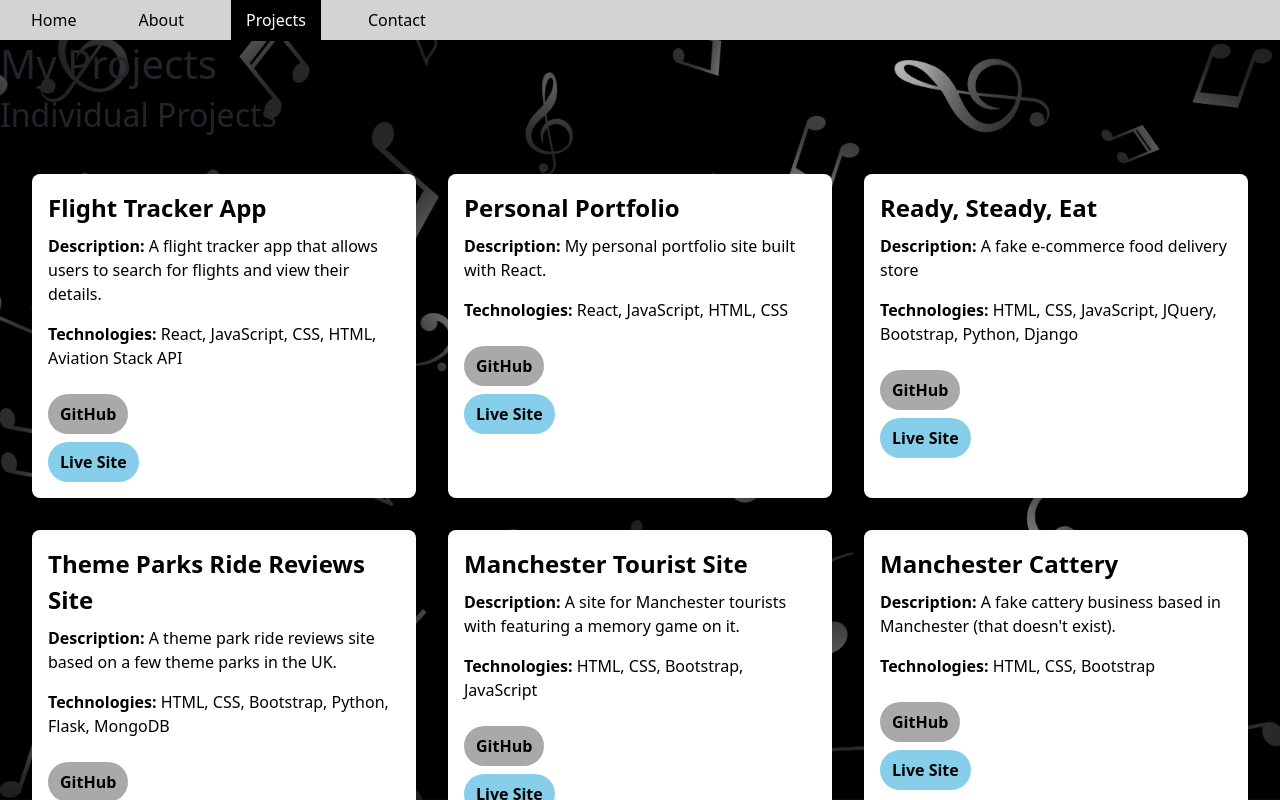
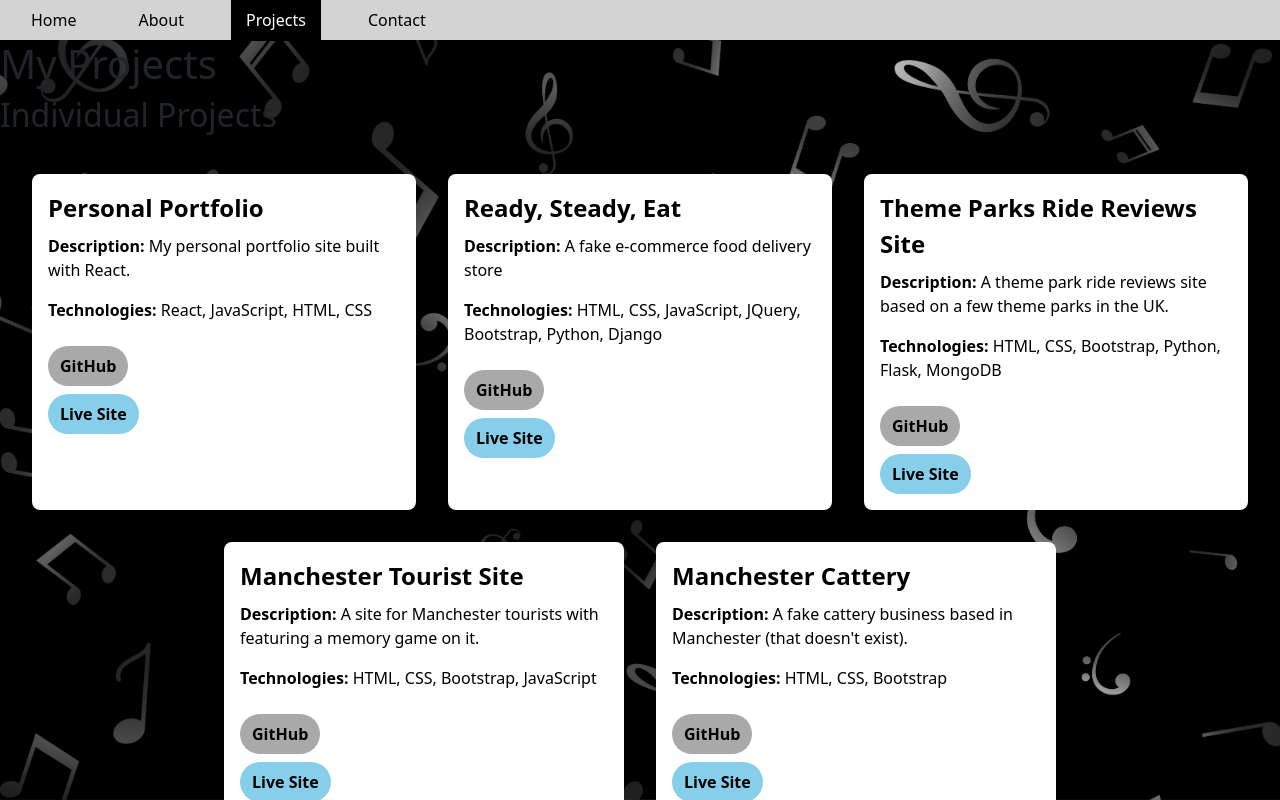
Before and after one commit to hannahro15/Hannah-Portfolio-Site, a React (Create React App) app: page /Hannah-Portfolio-Site/projects in a window 1280 px wide. Shown: the top 800 px of the page. Built offline with nearby package versions, Linux system fonts and the light colour scheme.

Commit message:
remove flight tracker project from project data

```diff
--- a/src/data/projectsData.js
+++ b/src/data/projectsData.js
@@ -1,12 +1,5 @@
 // Project data for the portfolio
 export const solo_projects = [
-    {
-        title: "Flight Tracker App",
-        description: "A flight tracker app that allows users to search for flights and view their details.",
-        technologies: ["React, ", "JavaScript, ", "CSS, ", "HTML, ", "Aviation Stack API "],
-        github: "https://github.com/hannahro15/Flight-Tracker",
-        demo: "https://hannahro15.github.io/Flight-Tracker/"
-    },
     {
         title: "Personal Portfolio",
         description: "My personal portfolio site built with React.",
```
